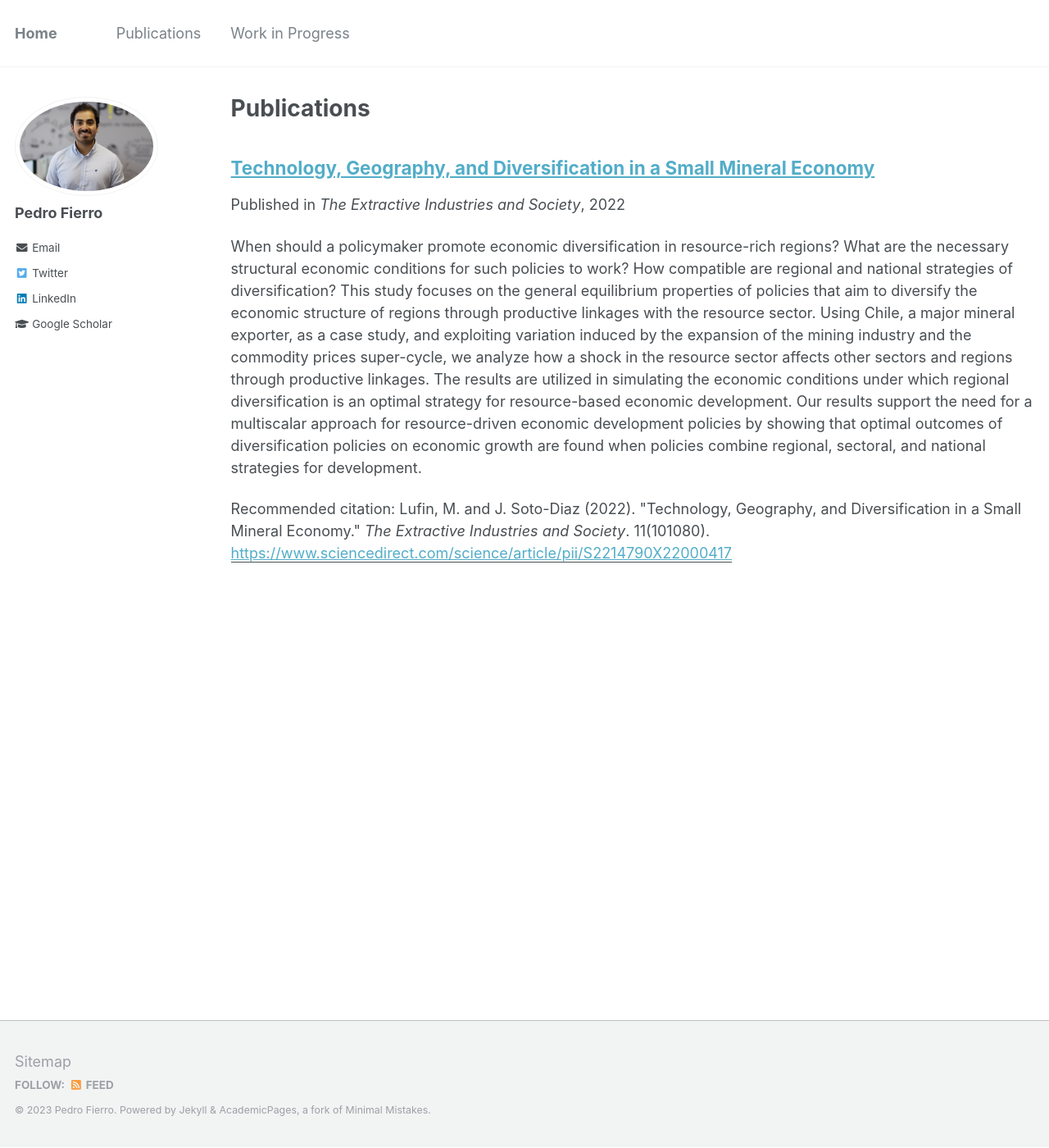
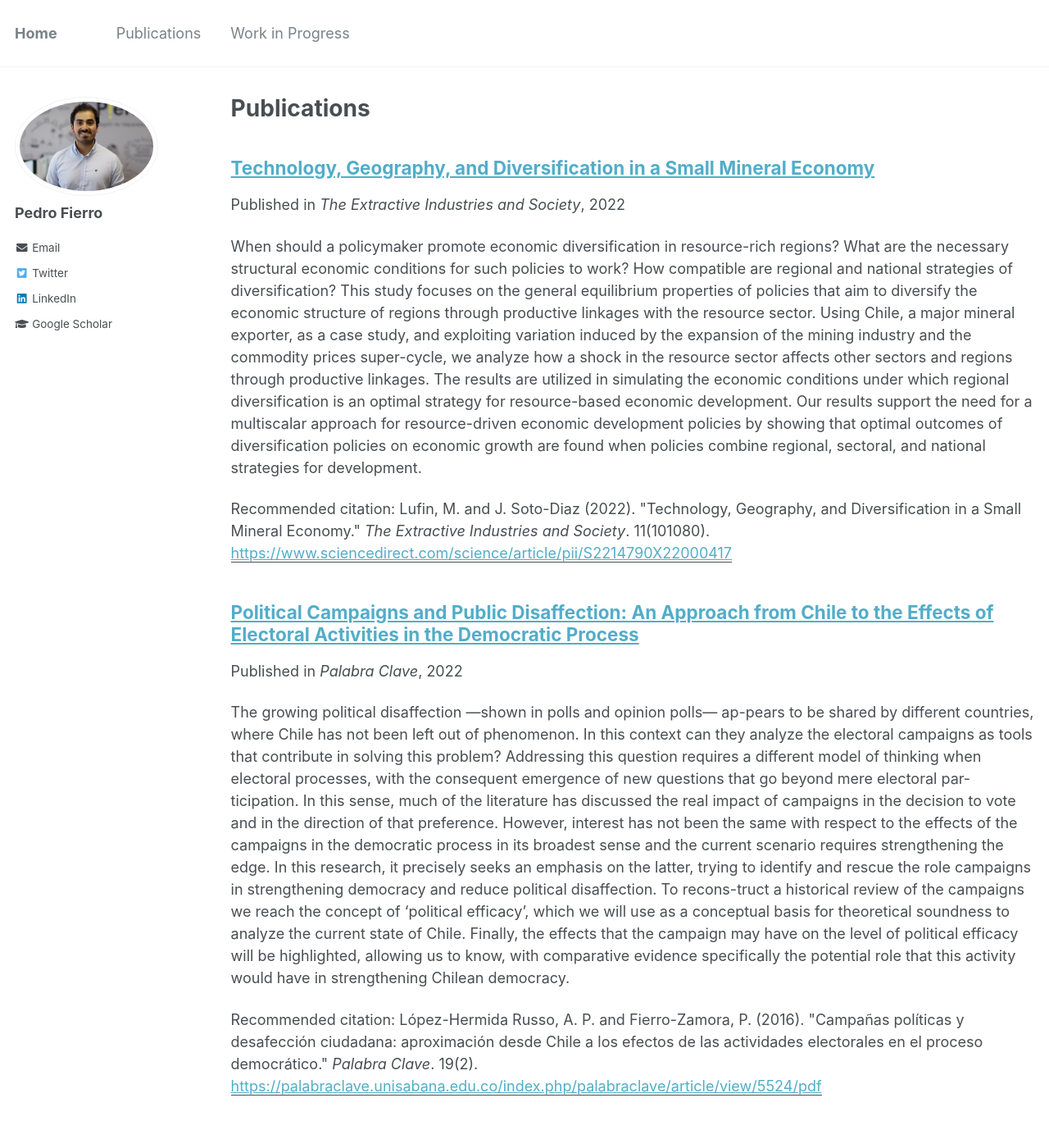
Before and after one commit to pedrofierroz87/pedrofierroz87.github.io, a Jekyll site: the page built from _pages/publications.md, in a window 1280 px wide and 1400 px high. Shown: the whole window at 82% size. Built offline with Jekyll 4.4.1, drawn with Linux system fonts in a browser that asks for light colours; a file with an impossible date is left out.

Commit message:
Update 2009-10-01-paper-title-number-1.md

```diff
--- a/_publications/2009-10-01-paper-title-number-1.md
+++ b/_publications/2009-10-01-paper-title-number-1.md
@@ -3,7 +3,7 @@ title: "Political Campaigns and Public Disaffection: An Approach from Chile to t
 collection: publications
 permalink: /publication/2009-10-01-paper-title-number-1
 excerpt: 'The growing political disaffection ―shown in polls and opinion polls― ap-pears to be shared by different countries, where Chile has not been left out of phenomenon. In this context can they analyze the electoral campaigns as tools that contribute in solving this problem? Addressing this question requires a different model of thinking when electoral processes, with the consequent emergence of new questions that go beyond mere electoral par-ticipation. In this sense, much of the literature has discussed the real impact of campaigns in the decision to vote and in the direction of that preference. However, interest has not been the same with respect to the effects of the campaigns in the democratic process in its broadest sense and the current scenario requires strengthening the edge. In this research, it precisely seeks an emphasis on the latter, trying to identify and rescue the role campaigns in strengthening democracy and reduce political disaffection. To recons-truct a historical review of the campaigns we reach the concept of ‘political efficacy’, which we will use as a conceptual basis for theoretical soundness to analyze the current state of Chile. Finally, the effects that the campaign may have on the level of political efficacy will be highlighted, allowing us to know, with comparative evidence specifically the potential role that this activity would have in strengthening Chilean democracy.'
-date: 2016
+date: 2022-05-10
 venue: 'Palabra Clave'
 paperurl: 'https://palabraclave.unisabana.edu.co/index.php/palabraclave/article/view/5524/pdf'
 citation: 'López-Hermida Russo, A. P. and Fierro-Zamora, P. (2016). &quot;Campañas políticas y desafección ciudadana: aproximación desde Chile a los efectos de las actividades electorales en el proceso democrático.&quot; <i>Palabra Clave</i>. 19(2).'
```
